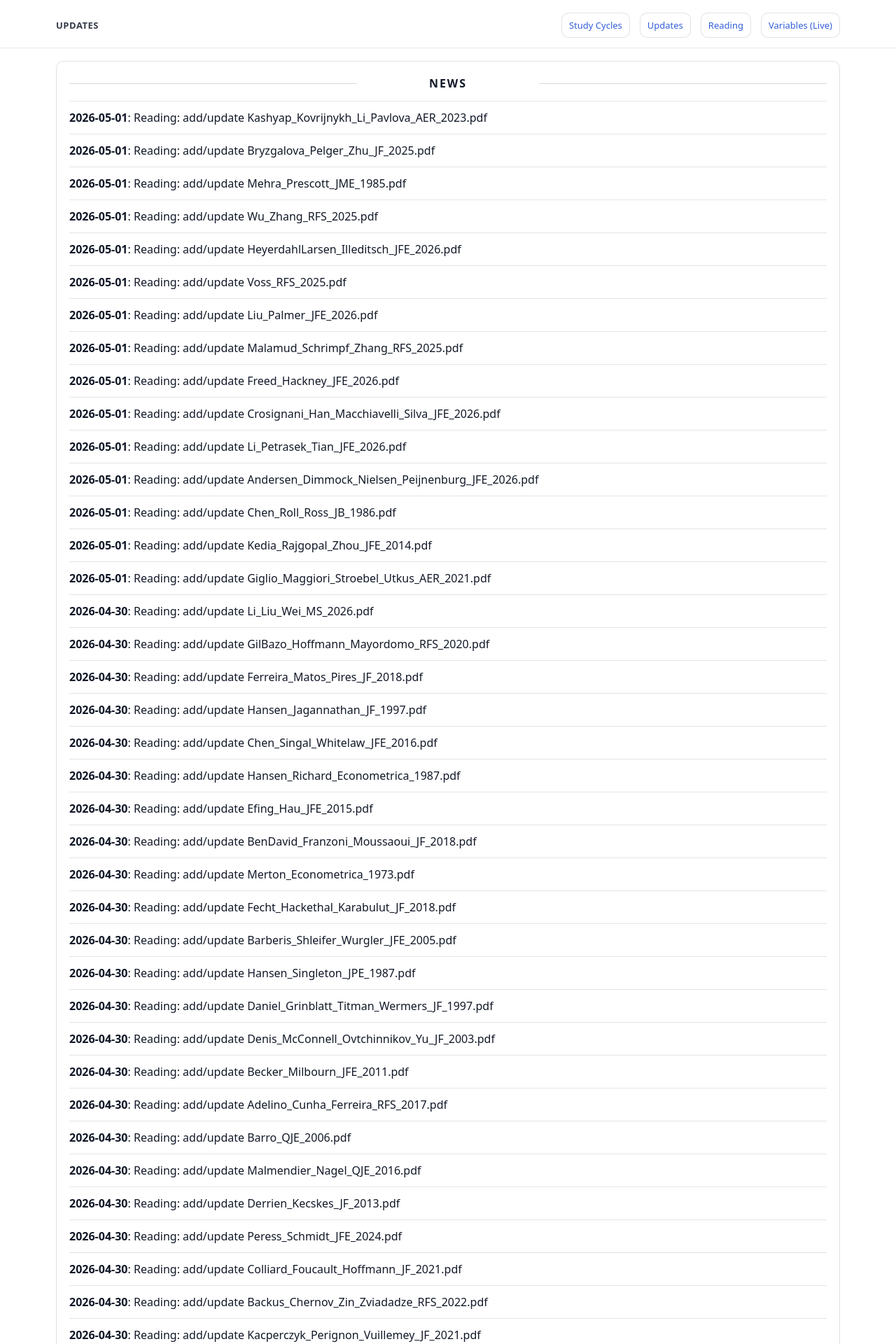
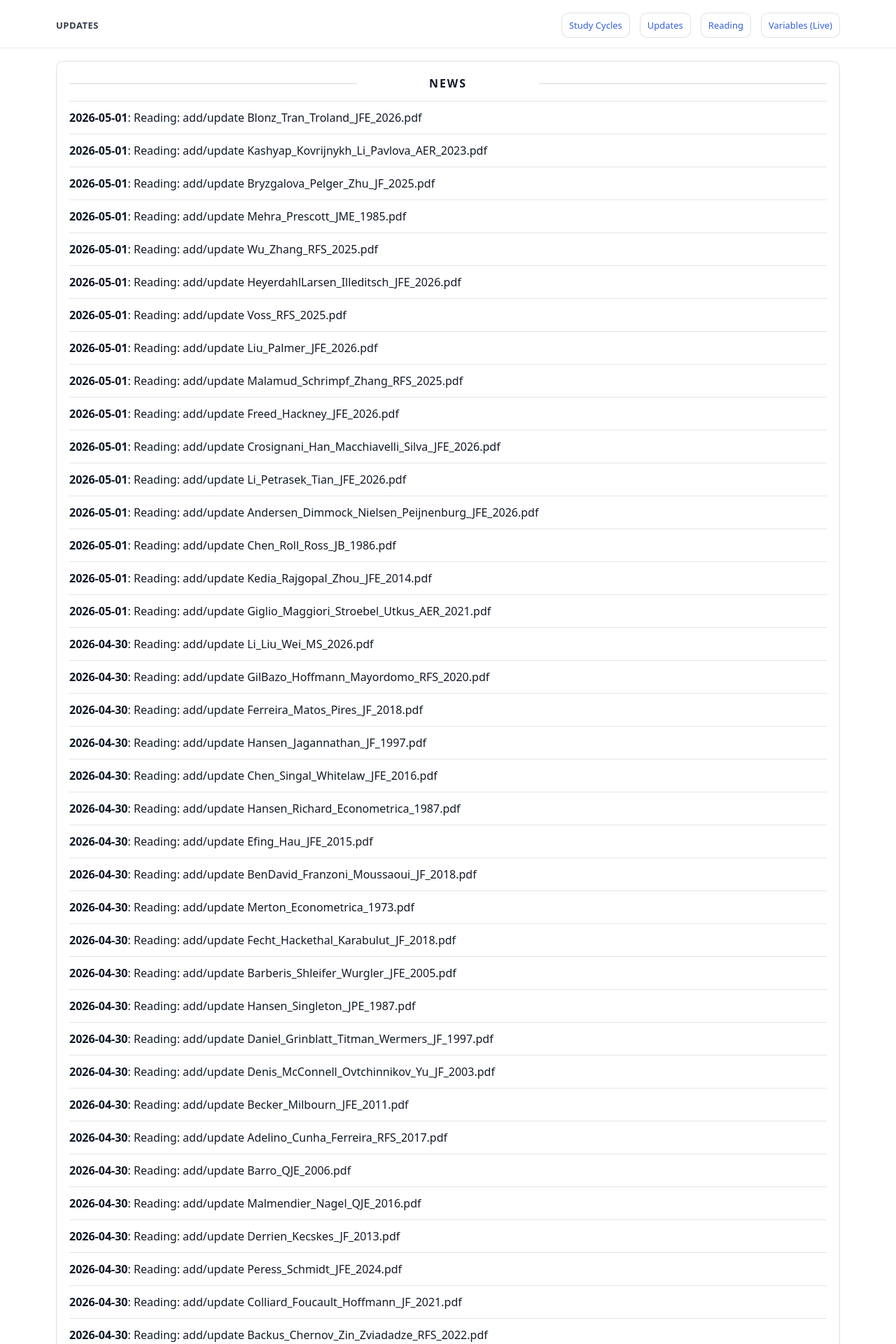
Before and after one commit to yaxinzn/study-archive, a Jekyll site: the page built from updates/index.md, in a window 1280 px wide. Shown: the top 1920 px of the page at 70% size. Built offline with Jekyll 4.4.1, drawn with Linux system fonts in a browser that asks for light colours; some of the changed text lies outside the part shown.

Commit message:
chore: update NEWS feed

```diff
--- a/_data/news.yml
+++ b/_data/news.yml
@@ -1,4 +1,7 @@
 # Auto-generated update history (sorted newest -> oldest). Do not edit manually.
+- ts: "1777631966"
+  date: "2026-05-01"
+  title: "Reading: add/update Blonz_Tran_Troland_JFE_2026.pdf"
 - ts: "1777631767"
   date: "2026-05-01"
   title: "Reading: add/update Kashyap_Kovrijnykh_Li_Pavlova_AER_2023.pdf"
```
